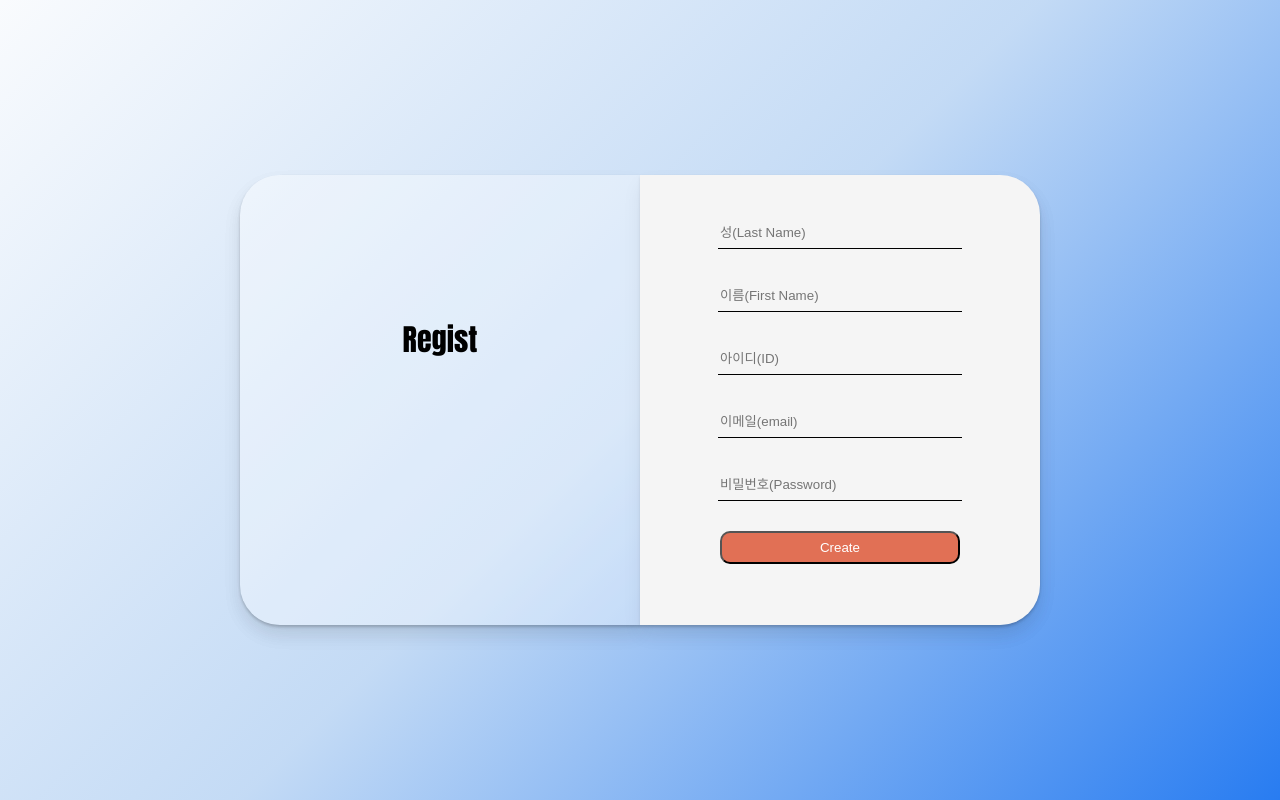
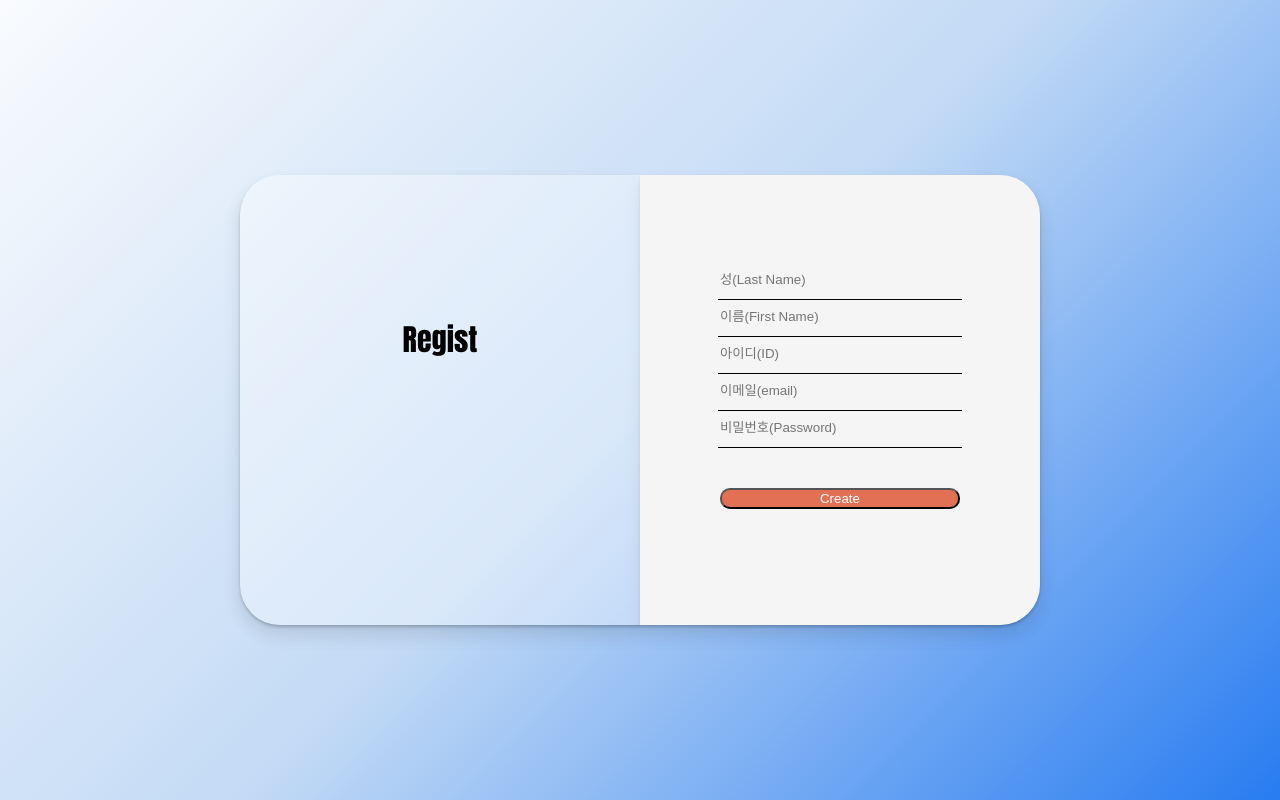
Before and after one commit to kdm0320/Memorize_English_Frontend, a React (Create React App) app: page /signup in a window 1280 px wide. Built offline with nearby package versions, Linux system fonts and the light colour scheme; what recoil-persist would draw is missing.

Commit message:
Error 및 기타 update

```diff
--- a/src/Components/Others.ts
+++ b/src/Components/Others.ts
@@ -1,8 +1,12 @@
 import { motion } from "framer-motion";
 import styled from "styled-components";
-import { IProp } from "../theme";
+export interface IProp {
+  visiblity?: string;
+}
 
-export const Error = styled.span``;
+export const Error = styled.span`
+  color: rgb(183, 61, 65);
+`;
 
 export const Wrapper = styled.div`
   display: flex;
@@ -48,12 +52,14 @@ export const Form = styled(motion.form)`
   flex-direction: column;
   justify-content: center;
   text-align: center;
+  justify-content: space-between;
 `;
 export const Input = styled(motion.input)`
   display: flex;
   place-self: center;
-  margin-bottom: 30px;
-  height: 30px;
+  margin-bottom: 2%;
+  padding-bottom: 3%;
+  height: 10%;
   width: 60%;
   border-bottom: 1px solid;
   border-left: none;
@@ -74,12 +80,14 @@ export const Phrase = styled(motion.span)`
 
 export const Btn = styled(motion.button)`
   width: 60%;
-  height: 33px;
+  height: 100%;
   background-color: rgba(225, 112, 85, 1);
   border-radius: 10px;
   color: white;
-  margin-bottom: 20px;
+  margin-top: 8%;
+  margin-bottom: 5%;
   place-self: center;
+  cursor: pointer;
 `;
 
 export const BackGround = styled.div`
--- a/src/Routes/Courses.tsx
+++ b/src/Routes/Courses.tsx
@@ -6,9 +6,8 @@ import { useRecoilValue } from "recoil";
 import styled from "styled-components";
 import { fetchUser, fetchWords, putCollection } from "../api";
 import { isLoggedAtom, userInfoAtom } from "../atoms";
-import { BackGround, WordSetBox } from "../Components/Others";
+import { BackGround, IProp, WordSetBox } from "../Components/Others";
 import { IoHeartOutline, IoHeartSharp } from "react-icons/io5";
-import { IProp } from "../theme";
 interface IWordData {
   pk: number;
   title: string;
@@ -35,7 +34,7 @@ const FavButton = styled.div`
   margin-right: 10px;
 `;
 
-const WordSet = styled(motion.div)<IProp>`
+const WordSet = styled(motion.div)`
   display: flex;
   width: 250px;
   height: 180px;
--- a/src/Routes/Profile.tsx
+++ b/src/Routes/Profile.tsx
@@ -8,7 +8,7 @@ import { useRecoilValue } from "recoil";
 import styled from "styled-components";
 import { baseUrl, fetchUser } from "../api";
 import { isLoggedAtom, IUserInfo, userInfoAtom } from "../atoms";
-import { BackGround, Input } from "../Components/Others";
+import { BackGround, Error, Input } from "../Components/Others";
 
 interface IProFileInfo {
   avatar: string;
@@ -22,6 +22,10 @@ interface IProfileForm {
   lastName: string;
   email: string;
 }
+
+const ProflieError = styled(Error)`
+  margin-left: 1.2%;
+`;
 
 const LabelHead = styled.h3``;
 const LabelEx = styled.p``;
@@ -52,8 +56,8 @@ const ProfileForm = styled.form`
   padding: 20px 50px 20px 30px;
   ${ProfileInput} {
     width: 20%;
-    margin-left: 20px;
-    margin-bottom: 25px;
+    margin-left: 1.2%;
+    margin-bottom: 1%;
     border-bottom: 1px solid;
     border-left: none;
     border-right: none;
@@ -76,6 +80,7 @@ const ProfileForm = styled.form`
     height: 40px;
     border-radius: 20px;
     border: 2px solid rgb(22, 175, 202);
+    cursor: pointer;
   }
 `;
 function Profile() {
@@ -99,11 +104,13 @@ function Profile() {
   const toggleIsUpdate = () => setIsUpdate((prev) => !prev);
   const profileMutate = useMutation(
     ({
+      pk,
       userInfo,
       firstName,
       lastName,
       email,
     }: {
+      pk: string | undefined;
       userInfo: IUserInfo;
       firstName: string;
       lastName: string;
@@ -111,7 +118,12 @@ function Profile() {
     }) =>
       axios.patch(
         `${baseUrl}/users/${userInfo.pk}/`,
-        { first_name: firstName, last_name: lastName, email: email },
+        {
+          pk: pk,
+          first_name: firstName,
+          last_name: lastName,
+          email: email,
+        },
         {
           headers: {
             Authorization: `Bearer ${userInfo.token}`,
@@ -123,8 +135,10 @@ function Profile() {
     const firstName = data.firstName;
     const lastName = data.lastName;
     const email = data.email;
+    const pk = userInfo.pk;
     profileMutate
       .mutateAsync({
+        pk,
         userInfo,
         firstName,
         lastName,
@@ -157,13 +171,13 @@ function Profile() {
             defaultValue={data?.first_name}
             placeholder="이름(First Name)"
           />
-          <span>{errors.firstName?.message}</span>
+          <ProflieError>{errors.firstName?.message}</ProflieError>
           <ProfileInput
             {...register("lastName", { required: "필수 입력 항목입니다." })}
             placeholder="성(Last Name)"
             defaultValue={data?.last_name}
           />
-          <span>{errors.lastName?.message}</span>
+          <ProflieError>{errors.lastName?.message}</ProflieError>
           <p>Your Email</p>
           <ProfileInput
             {...register("email", {
@@ -176,8 +190,8 @@ function Profile() {
             defaultValue={data?.email}
             placeholder="이메일(E-mail)"
           />
-          {errorCode === 409 ? <span>이미 존재하는 이메일입니다</span> : null}
-          <span>{errors.email?.message}</span>
+          {errorCode === 409 ? <Error>이미 존재하는 이메일입니다</Error> : null}
+          <ProflieError>{errors.email?.message}</ProflieError>
           <SaveButton>save</SaveButton>
         </ProfileForm>
       </div>
--- a/src/Routes/SignUp.tsx
+++ b/src/Routes/SignUp.tsx
@@ -24,6 +24,14 @@ interface ISingnUpForm {
   password: string | null | number;
   email: string;
 }
+
+const SignUpError = styled(Error)`
+  margin-right: 40%;
+  font-size: 80%;
+`;
+const EmailError = styled(Error)`
+  margin-right: 19%;
+`;
 
 const PhraseVariant = {
   start: {
@@ -75,7 +83,7 @@ function SignUp() {
               initial="start"
               animate="end"
             />
-            <Error>{errors.last_name?.message}</Error>
+            <SignUpError>{errors.last_name?.message}</SignUpError>
             <Input
               {...register("last_name", { required: "필수 항목입니다." })}
               placeholder="이름(First Name)"
@@ -83,14 +91,13 @@ function SignUp() {
               initial="start"
               animate="end"
             />
-            <Error>{errors.first_name?.message}</Error>
+            <SignUpError>{errors.first_name?.message}</SignUpError>
             <Input
               {...register("username", {
                 required: "필수 항목입니다.",
                 pattern: {
                   value: /^[a-z]+[a-z0-9]{5,19}$/g,
-                  message:
-                    "영문자로 시작하는 6~20자 영문자 또는 숫자여야합니다. ",
+                  message: "6~20자 영문자 또는 숫자여야합니다. ",
                 },
               })}
               placeholder="아이디(ID)"
@@ -99,8 +106,10 @@ function SignUp() {
               initial="start"
               animate="end"
             />
-            {errorCode === 400 ? <span>이미 존재하는 아이디입니다</span> : null}
-            <Error>{errors.username?.message}</Error>
+            {errorCode === 400 ? (
+              <EmailError>이미 존재하는 아이디입니다</EmailError>
+            ) : null}
+            <SignUpError>{errors.username?.message}</SignUpError>
             <Input
               {...register("email", {
                 required: "필수 항목입니다.",
@@ -114,8 +123,10 @@ function SignUp() {
               initial="start"
               animate="end"
             />
-            {errorCode === 409 ? <span>이미 존재하는 이메일입니다</span> : null}
-            <Error>{errors.email?.message}</Error>
+            {errorCode === 409 ? (
+              <EmailError>이미 존재하는 이메일입니다</EmailError>
+            ) : null}
+            <SignUpError>{errors.email?.message}</SignUpError>
             <Input
               {...register("password", {
                 required: "필수 항목입니다.",
@@ -131,7 +142,7 @@ function SignUp() {
               placeholder="비밀번호(Password)"
               type="password"
             />
-            <Error>{errors.password?.message}</Error>
+            <SignUpError>{errors.password?.message}</SignUpError>
             <Btn variants={PhraseVariant} initial="start" animate="end">
               Create
             </Btn>
--- a/src/Routes/Write.tsx
+++ b/src/Routes/Write.tsx
@@ -1,7 +1,7 @@
 import { useEffect } from "react";
 import { useForm } from "react-hook-form";
 import { useMutation } from "react-query";
-import { useNavigate } from "react-router-dom";
+import { Link, useNavigate } from "react-router-dom";
 import { useRecoilValue } from "recoil";
 import styled from "styled-components";
 import { postBoards } from "../api";
@@ -11,7 +11,7 @@ import { WriteButton } from "./Board";
 interface IFormData {
   title: string;
   content: string;
-  writer: string;
+  writer: number | undefined;
   isSolved: boolean;
 }
 
@@ -68,6 +68,7 @@ const WriteForm = styled.form`
     border: 2px solid;
     text-align: center;
     margin-left: 85.5%;
+    cursor: pointer;
   }
 `;
 
@@ -88,15 +89,16 @@ function Write() {
   const onSubmit = (data: {
     title: string;
     content: string;
-    writer: string;
+    writer: number | undefined;
   }) => {
     const formdata: IFormData = {
       title: data.title,
       content: data.content,
-      writer: data.writer,
+      writer: Number(userInfo.pk),
       isSolved: false,
     };
     writeMutate.mutate({ formdata });
+    navigate("/qna");
   };
   return (
     <div>
--- a/src/api.tsx
+++ b/src/api.tsx
@@ -94,7 +94,7 @@ export async function postBoards({
     title: string;
     content: string;
     isSolved: boolean;
-    writer: string;
+    writer: number | undefined;
   };
 }) {
   axios.post(`${baseUrl}/qnaboards/`, {
@@ -105,3 +105,57 @@ export async function postBoards({
     is_solved: formdata.isSolved,
   });
 }
+
+export async function patchBoard({
+  userInfo,
+  noticePk,
+  title,
+  content,
+}: {
+  userInfo: IUserInfo;
+  noticePk: number;
+  title: string;
+  content: string;
+}) {
+  axios.patch(
+    `${baseUrl}/qnaboards/${noticePk}/`,
+    { title: title, content: content },
+    {
+      headers: {
+        Authorization: `Bearer ${userInfo.token}`,
+      },
+    }
+  );
+}
+export async function putAddBoardViews({
+  userInfo,
+  postId,
+  views,
+}: {
+  userInfo: IUserInfo;
+  postId: number;
+  views: number;
+}) {
+  axios.put(
+    `${baseUrl}/qnaboards/${postId}/`,
+    { views: views },
+    {
+      headers: {
+        Authorization: `Bearer ${userInfo.token}`,
+      },
+    }
+  );
+}
+export async function deleteBoards({
+  userInfo,
+  noticePk,
+}: {
+  userInfo: IUserInfo;
+  noticePk: number;
+}) {
+  await axios.delete(`${baseUrl}/qnaboards/${noticePk}`, {
+    headers: {
+      Authorization: `Bearer ${userInfo.token}`,
+    },
+  });
+}
--- a/src/theme.ts
+++ b/src/theme.ts
@@ -2,10 +2,6 @@ import { motion } from "framer-motion";
 import styled, { DefaultTheme } from "styled-components";
 
 export const theme: DefaultTheme = {};
-
-export interface IProp {
-  visiblity?: string;
-}
 
 export const Noti = styled(motion.div)`
   width: 300px;
```
Also changed, not shown: src/Routes/Collections.tsx (+11 -10 lines), src/Routes/Login.tsx (+27 -8 lines).
